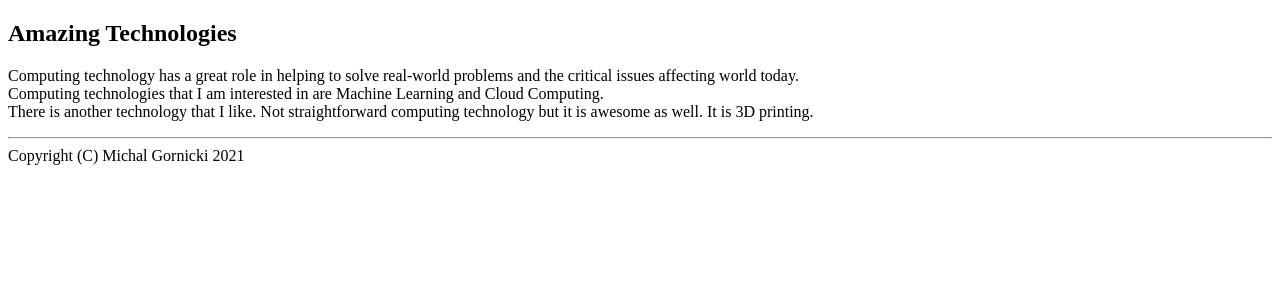
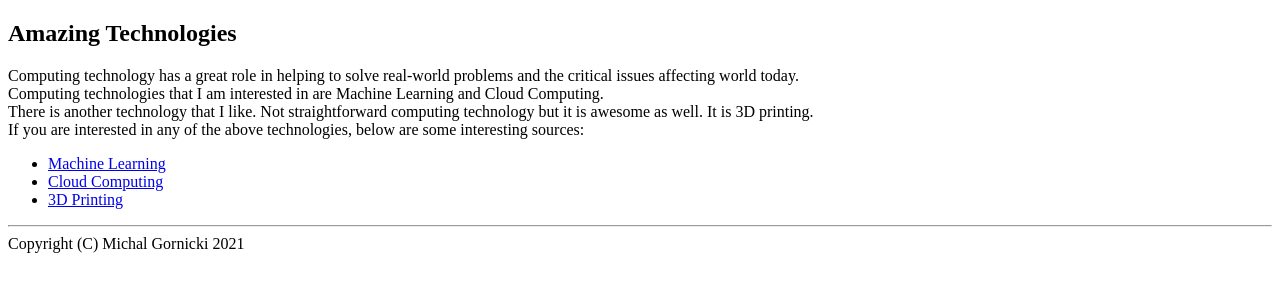
Before and after one commit to m1ner79/webapp, a Flask app: page /technologies in a window 1280 px wide. Shown: the part 254-554 px from the top of the page. Run offline with Flask 2, Linux system fonts and the light colour scheme.

Commit message:
update technologies page content

```diff
--- a/templates/technologies.html
+++ b/templates/technologies.html
@@ -5,8 +5,13 @@
     <p>
         Computing technology has a great role in helping to solve real-world problems and the critical issues affecting world today.</br>
         Computing technologies that I am interested in are Machine Learning and Cloud Computing.</br>
-        There is another technology that I like. Not straightforward computing technology but it is awesome as well. It is 3D printing.
-
+        There is another technology that I like. Not straightforward computing technology but it is awesome as well. It is 3D printing.</br>
+        If you are interested in any of the above technologies, below are some interesting sources:
+        <ul>
+            <li><a href="https://developers.google.com/machine-learning/crash-course/ml-intro" target="_blank">Machine Learning</a></li>
+            <li><a href="https://cloud.google.com/learn/what-is-cloud-computing" target="_blank">Cloud Computing</a></li>
+            <li><a href="https://3dprinting.com/what-is-3d-printing/" target="_blank">3D Printing</a></li>
+        </ul>
     </p>
 </div>
 {% endblock %}
```
